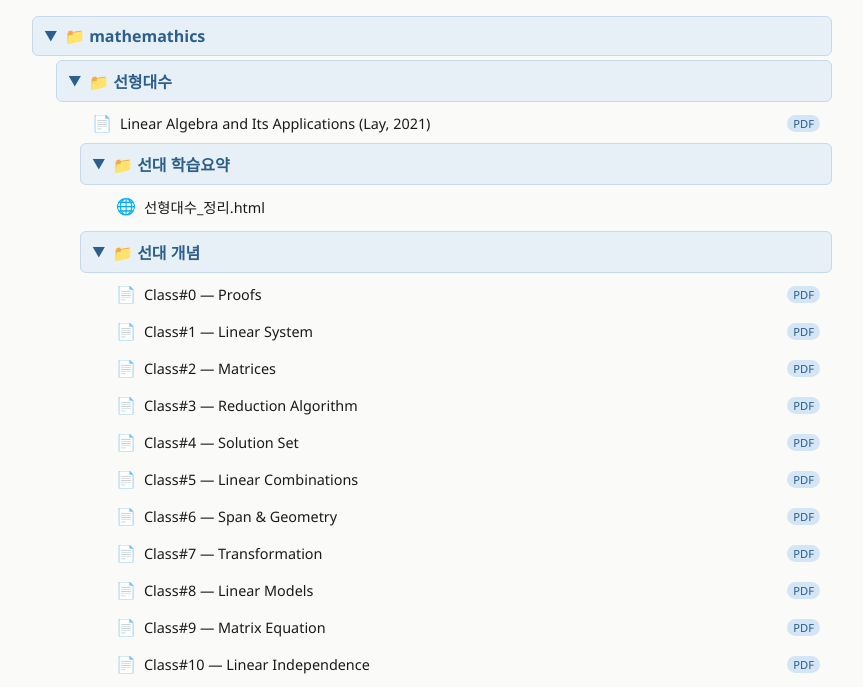
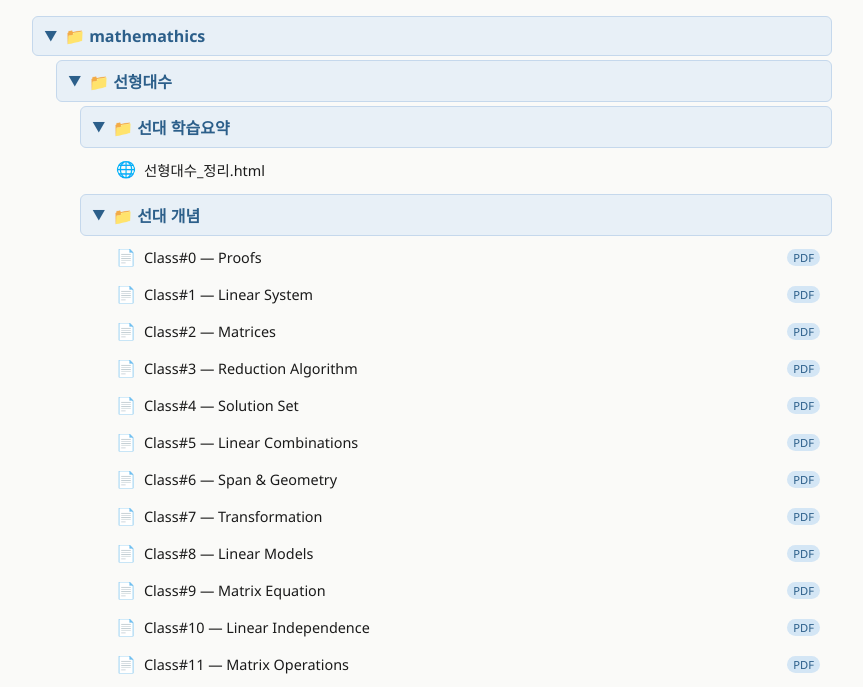
Before and after one commit to NateKwon/study-resourse, a plain HTML site: page index.html in a window 1280 px wide. Shown: the part 97-784 px from the top of the page, without its empty margins (208-1071 px from the left). Drawn offline with Linux system fonts and the light colour scheme.

Commit message:
교재 PDF 삭제 및 index.html에서 링크 제거

```diff
--- a/index.html
+++ b/index.html
@@ -47,10 +47,6 @@
           <span class="arrow">▶</span> 📁 선형대수
         </div>
         <div class="folder-children open">
-
-          <a class="file" href="mathemathics/선형대수/Linear Algebra and Its Applications, Global Edition-Pearson (2021)_0 - David Lay, Steven Lay, Judi McDonald.pdf" target="_blank">
-            <span class="file-icon">📄</span> Linear Algebra and Its Applications (Lay, 2021) <span class="badge">PDF</span>
-          </a>
 
           <div class="folder">
             <div class="folder-name open" onclick="toggle(this)">
```
Also changed, not shown: 1 other file.
